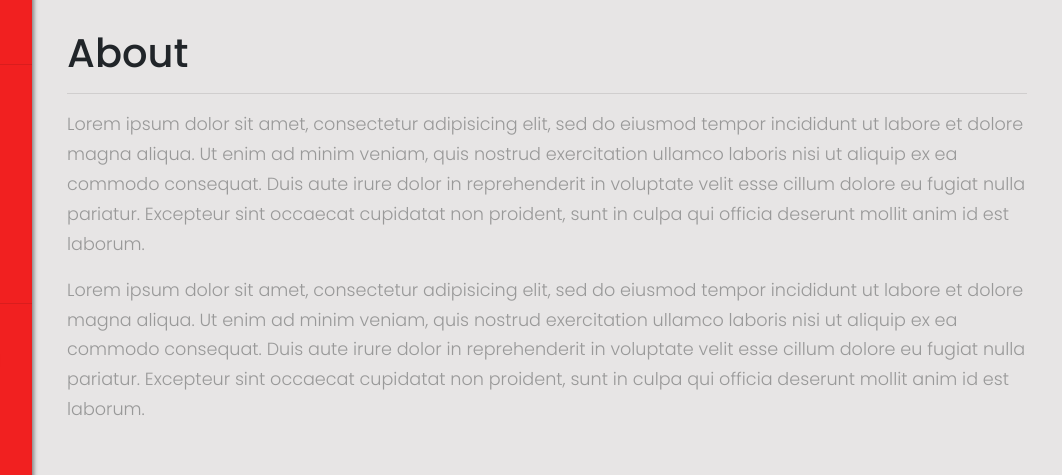
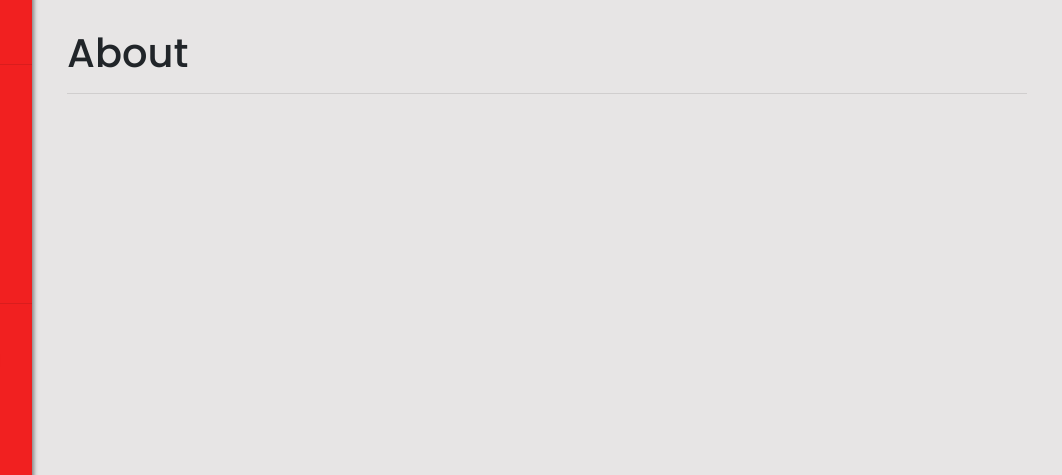
Before and after one commit to smezzacappa/Portfolio_2, a website: page public/about/index.html in a window 1280 px wide. Shown: the part 141-616 px from the top of the page, 218-1280 px from the left. Drawn offline with nearby package versions, Linux system fonts and the light colour scheme.

Commit message:
Small Changes

```diff
--- a/public/about/index.html
+++ b/public/about/index.html
@@ -5,7 +5,7 @@
     <meta charset="utf-8">
     <meta name="viewport" content="width=device-width, initial-scale=1.0">
     <meta http-equiv="X-UA-Compatible" content="IE=edge">
-
+    <link rel="shortcut icon" href="./favicon/favicon.png" />
     <title>Steven Mezzacappa</title>
 
     <!-- Bootstrap CSS CDN -->
@@ -77,9 +77,7 @@
             <div class="container">
             <h1>About</h1>
             <hr>
-            <p>Lorem ipsum dolor sit amet, consectetur adipisicing elit, sed do eiusmod tempor incididunt ut labore et dolore magna aliqua. Ut enim ad minim veniam, quis nostrud exercitation ullamco laboris nisi ut aliquip ex ea commodo consequat. Duis aute irure dolor in reprehenderit in voluptate velit esse cillum dolore eu fugiat nulla pariatur. Excepteur sint occaecat cupidatat non proident, sunt in culpa qui officia deserunt mollit anim id est laborum.</p>
-            <p>Lorem ipsum dolor sit amet, consectetur adipisicing elit, sed do eiusmod tempor incididunt ut labore et dolore magna aliqua. Ut enim ad minim veniam, quis nostrud exercitation ullamco laboris nisi ut aliquip ex ea commodo consequat. Duis aute irure dolor in reprehenderit in voluptate velit esse cillum dolore eu fugiat nulla pariatur. Excepteur sint occaecat cupidatat non proident, sunt in culpa qui officia deserunt mollit anim id est laborum.</p>
-        </div>
+            </div>
             </div>
     </div>
 
--- a/public/contact/css/style.css
+++ b/public/contact/css/style.css
@@ -56,6 +56,7 @@
 #contactForm{
   padding: 30px;
   box-shadow: 1px 4px 5px rgba(0, 0, 0, 0.26);
+  margin-bottom: 30px;
 }
 a, a:hover, a:focus {
     color: inherit;
```
Also changed, not shown: public/contact/index.html (+1 -0 lines), public/home/index.html (+1 -0 lines), public/portfolio/index.html (+1 -0 lines), public/about/favicon/favicon.png (added), public/contact/favicon/favicon.png (added), public/home/favicon/favicon.png (added), public/portfolio/favicon/favicon.png (added).
